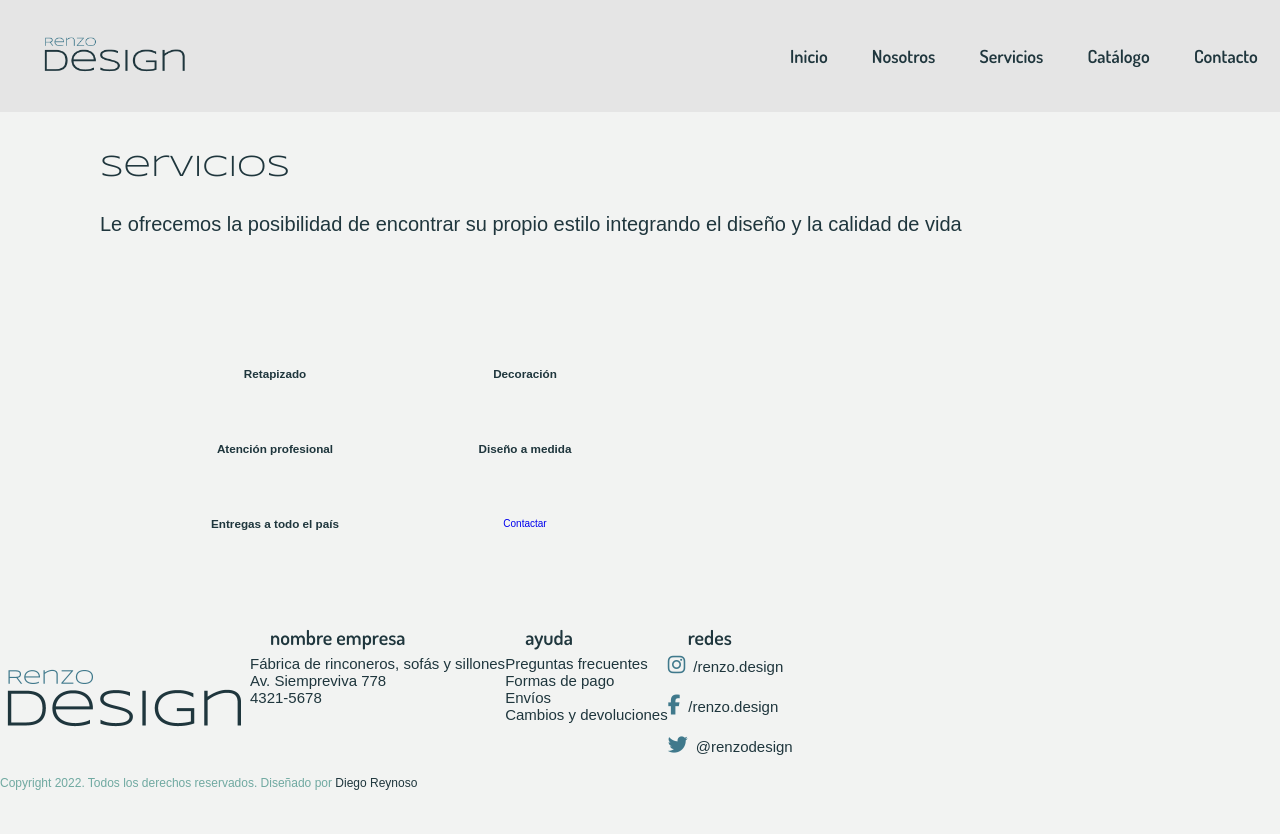
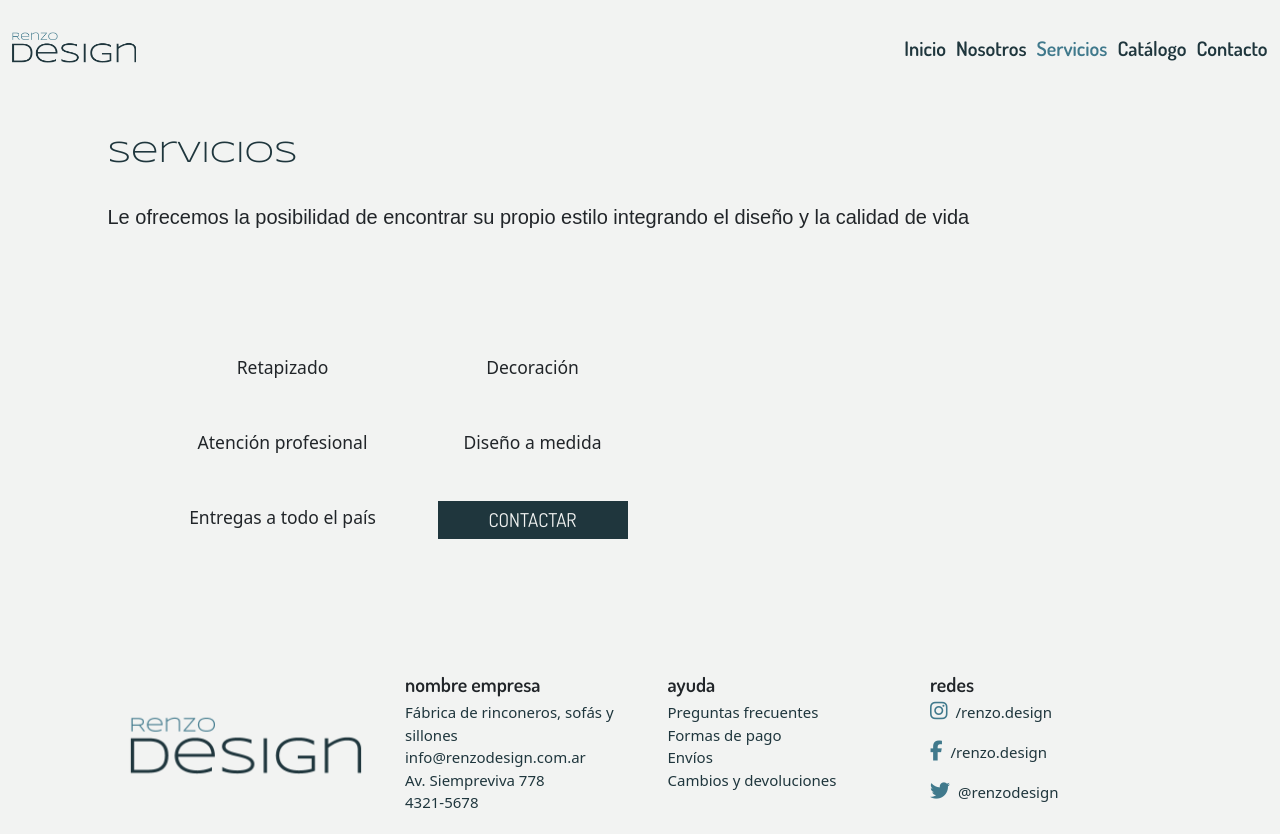
Before and after one commit to champi-r/sitio-web-sofas, a plain HTML site: page public/pages/services.html in a window 1280 px wide. Shown: the top 834 px of the page. Before the commit the page ends 800 px from the top, so only its background shows below. Drawn offline with nearby package versions, Linux system fonts and the light colour scheme; a web font is replaced by a local one.

Commit message:
se aplica bootstrap a todas las paginas y se realizan ajustes

```diff
--- a/public/css/style.css
+++ b/public/css/style.css
@@ -65,11 +65,18 @@ img{
 .text-center{
     text-align: center;
 }
+.row{
+    padding: 1.5rem;
+    margin-top: 4rem;
+}
 
 /* HEADER */
 #header__bgImage .navbar>.container-fluid,
 .navbar-expand-lg .navbar-collapse{
     justify-content: center;
+}
+#navbarNavPage{
+    justify-content: flex-end;
 }
 .navbar-nav{
     align-items: center;
@@ -83,6 +90,9 @@ img{
     text-transform: capitalize;
     font-weight: 600;
     color: var(--principal);
+}
+.navbar-light .navbar-nav .nav-link.active, .navbar-light .navbar-nav .show>.nav-link{
+    color: var(--secondary);
 }
 .navbar-toggler i{
     font-size: 2.5rem;
@@ -252,40 +262,6 @@ main.principal{
     font-weight: 500;
 }
 
-/* PAGES */
-.nav__pages{
-    justify-content: space-between;
-    flex-wrap: wrap;
-    min-height: 8vh;
-    align-items: center;
-    background-color: var(--nav-color);
-}
-.nav__pages picture{
-    /* height: 9.3rem; */
-    width: 17rem;
-    padding: 1rem;
-    margin: 0 3rem;
-    align-content: center;
-}
-.nav__pages ul{
-    flex-basis: 40%;
-    justify-content: space-around;
-    flex-wrap: wrap;
-}
-.nav__pages--links:hover{
-    transform: scale(1.3);
-}
-.nav__pages--links a{
-    font-family: var(--font-secondary);
-    font-size: 1.8em;
-    text-transform: capitalize;
-    font-weight: 600;
-    color: var(--principal);
-}
-.nav__mobile--pages{
-    display: none;
-}
-
 /* CONTACT PAGE */
 .bg-contact{
     background-image: url('../img/contact-image.jpg');
@@ -444,6 +420,11 @@ main.principal{
     font-size: 1.9em;
     text-transform: uppercase;
 }
+.btn-page:hover,
+.form__contact button:hover{
+    background-color: var(--secondary);
+    color: var(--nav-color);
+}
 
 /* Medias Querys */
 @media (max-width: 479px) {
@@ -505,31 +486,11 @@ main.principal{
     .image--six{
         order: 12;
     }
+    .footer__logo img{
+        width: 80%;
+    }
     footer div.row{
         text-align: center;
-    }
-
-    .nav__pages{
-        display: none;
-    }
-    .nav__mobile--pages{
-        display: block;
-        justify-content: space-between;
-        padding: 0 3rem;
-        align-items: center;
-    }
-    .nav__mobile--pages img{
-        width: 13rem;
-    }
-    .nav__mobile--icon i{
-        font-size: 2.3em;
-        padding: .9rem;
-        color: var(--secondary);
-    }
-    .nav__mobile--pages label{
-        position: relative;
-        top: -2.5rem;
-        left: 55%;
     }
     .div__us p{
         width: auto;
@@ -544,7 +505,26 @@ main.principal{
     .catalogue__description{
         width: 35rem;
     }
-
+    .section--services{
+        grid-template-columns: 1fr;
+        grid-template-rows: repeat(6, 10vh);
+    }
+}
+@media (max-width: 768px) {
+    .header__content{
+        margin: 0;
+        bottom: 0;
+    }
+    .footer__logo img{
+        width: 35rem;
+        max-height: none;
+    }
+    footer div.row{
+        text-align: center;
+    }
+    .header__down{
+        display: none;
+    }
 }
 
 /* ANIMATIONS */
--- a/public/pages/services.html
+++ b/public/pages/services.html
@@ -6,41 +6,40 @@
     <meta name="viewport" content="width=device-width, initial-scale=1.0">
     <title>Servicios</title>
 
+    <link href="https://cdn.jsdelivr.net/npm/bootstrap@5.1.3/dist/css/bootstrap.min.css" rel="stylesheet"
+    integrity="sha384-1BmE4kWBq78iYhFldvKuhfTAU6auU8tT94WrHftjDbrCEXSU1oBoqyl2QvZ6jIW3" crossorigin="anonymous">
     <link rel="stylesheet" href="../css/style.css">
 </head>
 <body>
   <header>
-        <nav class="nav__pages flex-row">
-            <picture>
-                <a href="../../index.html">
-                    <img class="nav__pages--logo" src="../img/logo-web.png" alt="logo renzo design">
+    <nav class="navbar navbar-expand-lg navbar-light">
+      <div class="container-fluid">
+        <a class="navbar-brand" href="#">
+          <img src="../img/logo-web.png" alt="logo renzo design" height="80">
         </a>
-            </picture>
-            <ul class="nav__pages--menu flex-row">
-                <li class="nav__pages--links" ><a href="../../index.html">inicio</a></li>
-                <li class="nav__pages--links" ><a href="./us.html">nosotros</a></li>
-                <li class="nav__pages--links" ><a href="./services.html">servicios</a></li>
-                <li class="nav__pages--links" ><a href="./catalogue.html">catálogo</a></li>
-                <li class="nav__pages--links" ><a href="./contact.html">contacto</a></li>
+        <button class="navbar-toggler" type="button" data-bs-toggle="collapse" data-bs-target="#navbarNavPage" aria-controls="navbarNav" aria-expanded="false" aria-label="Toggle navigation">
+          <i class="fa-solid fa-ellipsis"></i>
+        </button>
+        <div class="collapse navbar-collapse" id="navbarNavPage">
+          <ul class="navbar-nav">
+            <li class="nav-item">
+              <a class="nav-link" aria-current="page" href="../../index.html">Inicio</a>
+            </li>
+            <li class="nav-item">
+              <a class="nav-link" href="./us.html">Nosotros</a>
+            </li>
+            <li class="nav-item">
+              <a class="nav-link active" href="./services.html">Servicios</a>
+            </li>
+            <li class="nav-item">
+              <a class="nav-link" href="./catalogue.html">Catálogo</a>
+            </li>
+            <li class="nav-item">
+              <a class="nav-link" href="./contact.html">Contacto</a>
+            </li>
           </ul>
-        </nav>
-
-        <!-- Menu Mobile -->
-        <nav class="nav__mobile--pages">
-            <picture>
-                <a href="../../index.html">
-                    <img class="nav__pages--logo" src="../img/logo-web.png" alt="logo renzo design">
-                </a>
-            </picture>
-            <input type="checkbox" id="mobile">
-            <label for="mobile"><i class="fa-solid fa-ellipsis"></i></label>
-            <ul class="menu__mobile">
-                <li class="menu__mobile--links"><a href="../../index.html">inicio</a></li>
-                <li class="menu__mobile--links"><a href="./us.html">nosotros</a></li>
-                <li class="menu__mobile--links"><a href="./services.html">servicios</a></li>
-                <li class="menu__mobile--links"><a href="./catalogue.html">catálogo</a></li>
-                <li class="menu__mobile--links"><a href="./contact.html">contacto</a></li>
-            </ul>
+        </div>
+      </div>
     </nav>
   </header>
 
@@ -51,12 +50,12 @@
                 <p class="subtitle__page">Le ofrecemos la posibilidad de encontrar su propio estilo integrando el diseño y la calidad de vida</p>
                 <div class="table-grid">
                     <section class="section--services">
-                        <h3>Retapizado</h3>
-                        <h3>Decoración</h3>
-                        <h3>Atención profesional</h3>
-                        <h3>Diseño a medida</h3>
-                        <h3>Entregas a todo el país</h3>
-                        <a href="#">Contactar</a>
+                        <h3 class="subtitle_page">Retapizado</h3>
+                        <h3 class="subtitle_page">Decoración</h3>
+                        <h3 class="subtitle_page">Atención profesional</h3>
+                        <h3 class="subtitle_page">Diseño a medida</h3>
+                        <h3 class="subtitle_page">Entregas a todo el país</h3>
+                        <a href="#" class="btn-page">Contactar</a>
                     </section>
                 </div>
             </div>
@@ -65,22 +64,23 @@
 
     </main>
 
-    <footer>
-        <div class="footer__rowOne flex-row">
-            <div class="footer__rowOne--col">
+    <footer class="container">
+        <div class="row">
+          <div class="col-md-3">
             <picture class="footer__logo">
                 <img src="../img/logo-web.png" alt="logo renzo design">
             </picture>
           </div>
-            <div class="footer__rowOne--col">
+          <div class="col-md-3">
             <h4 class="footer__title">nombre empresa</h4>
             <ul class="footer__dates">
               <li>Fábrica de rinconeros, sofás y sillones</li>
+              <li>info@renzodesign.com.ar</li>
               <li>Av. Siempreviva 778</li>
               <li>4321-5678</li>
             </ul>
           </div>
-            <div class="footer__rowOne--col">
+          <div class="col-md-3">
             <h4 class="footer__title">ayuda</h4>
             <ul class="footer__links">
               <li>Preguntas frecuentes</li>
@@ -89,7 +89,7 @@
               <li>Cambios y devoluciones</li>
             </ul>
           </div>
-            <div class="footer__rowOne--col">
+          <div class="col-md-3">
             <h4 class="footer__title">redes</h4>
             <ul class="footer__socials">
               <li><a href="#"><i class="fa-brands fa-instagram"></i><span>/renzo.design</span></a></li>
@@ -98,11 +98,13 @@
             </ul>
           </div>
         </div>
-        <div class="footer__copyright">
+        <div class="row footer__copyright">
           <p>Copyright 2022. Todos los derechos reservados. Diseñado por <span>Diego Reynoso</span></p>
         </div>
       </footer>
 
 </body>
+<script src="https://cdn.jsdelivr.net/npm/bootstrap@5.1.3/dist/js/bootstrap.bundle.min.js"
+  integrity="sha384-ka7Sk0Gln4gmtz2MlQnikT1wXgYsOg+OMhuP+IlRH9sENBO0LRn5q+8nbTov4+1p" crossorigin="anonymous"></script>
 <script src="https://kit.fontawesome.com/101c8b53b0.js" crossorigin="anonymous"></script>
 </html>
```
Also changed, not shown: public/pages/catalogue.html (+38 -36 lines), public/pages/contact.html (+37 -36 lines), public/pages/us.html (+37 -36 lines). Lines whose indentation alone changed are shown as unchanged.
